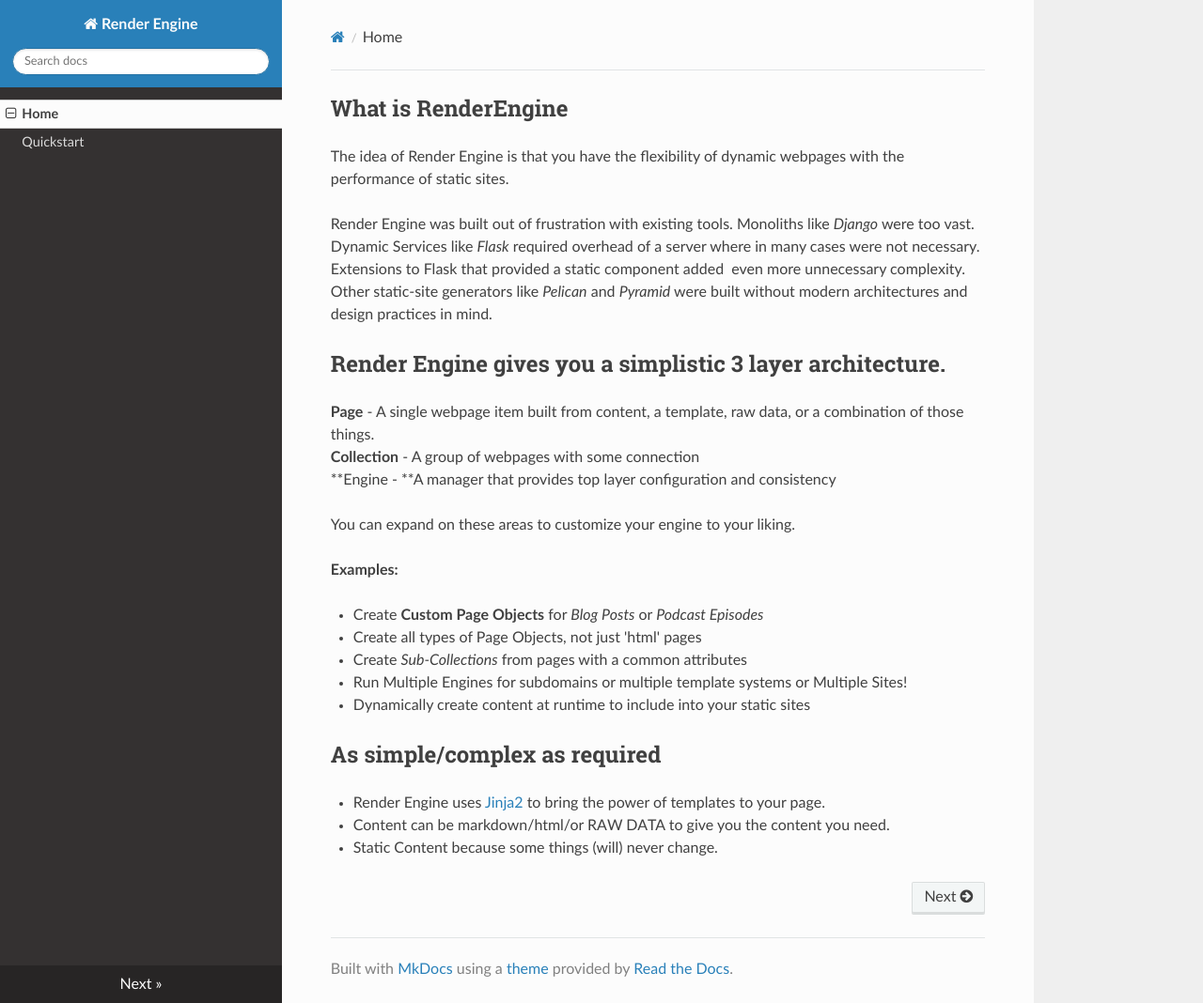
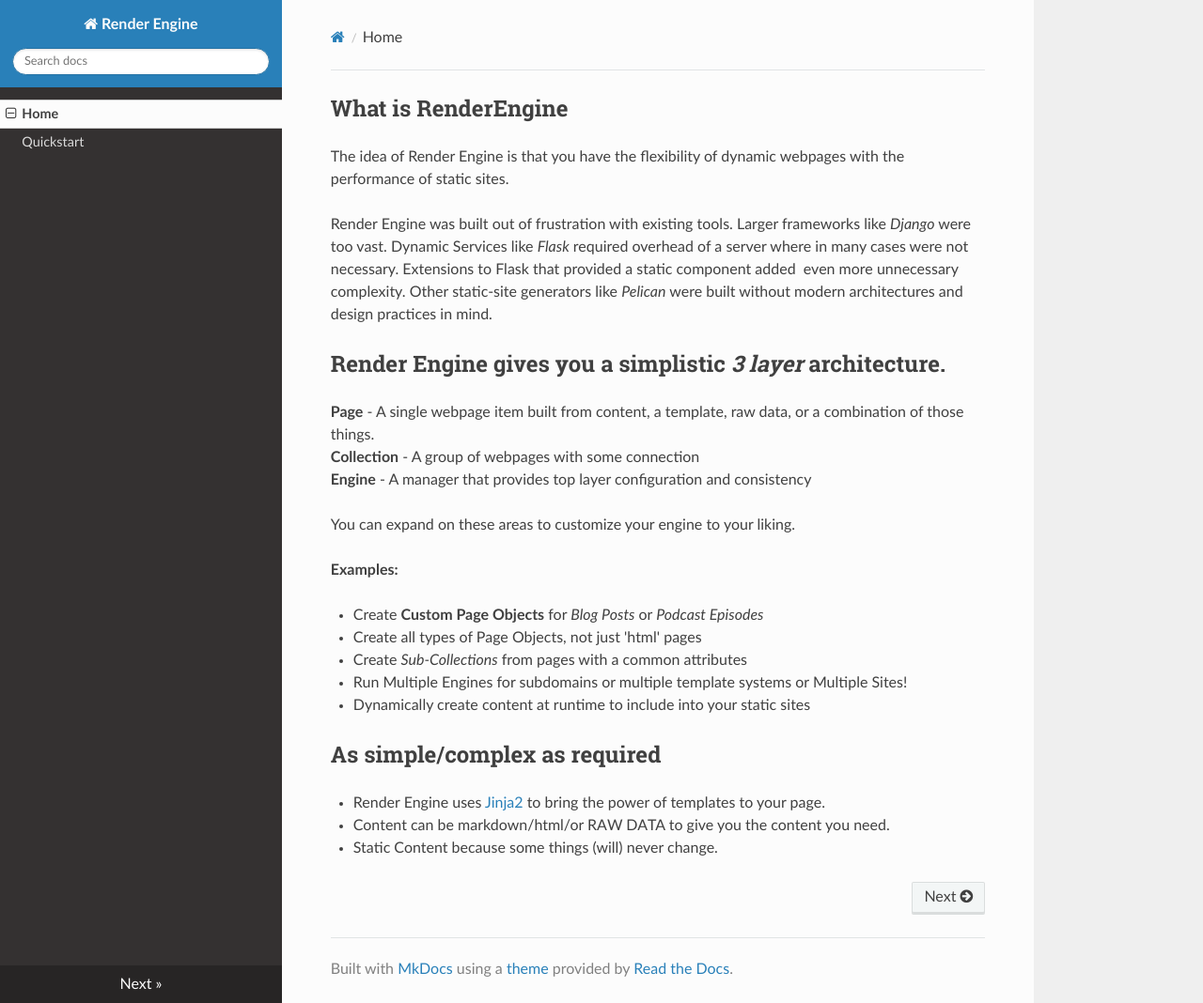
Before and after one commit to render-engine/render-engine, an MkDocs documentation site: the page built from docs/index.md, in a window 1280 px wide and 1068 px high. Shown: the whole window at 94% size. Built offline with MkDocs 1.6.1, drawn with Linux system fonts in a browser that asks for light colours; nearby versions of some CDN libraries.

```diff
--- a/docs/index.md
+++ b/docs/index.md
@@ -2,14 +2,14 @@
 
 The idea of Render Engine is that you have the flexibility of dynamic webpages with the performance of static sites.
 
-Render Engine was built out of frustration with existing tools. Monoliths like _Django_ were too vast. Dynamic Services like _Flask_ required overhead of a server where in many cases were not necessary. Extensions to Flask that provided a static component added  even more unnecessary complexity. Other static-site generators like _Pelican_ and _Pyramid_ were built without modern architectures and design practices in mind.
+Render Engine was built out of frustration with existing tools. Larger frameworks like _Django_ were too vast. Dynamic Services like _Flask_ required overhead of a server where in many cases were not necessary. Extensions to Flask that provided a static component added  even more unnecessary complexity. Other static-site generators like _Pelican_ were built without modern architectures and design practices in mind.
 
 
-## Render Engine gives you a simplistic 3 layer architecture.
+## Render Engine gives you a simplistic _3 layer_ architecture.
 
 **Page** - A single webpage item built from content, a template, raw data, or a combination of those things.
 **Collection** - A group of webpages with some connection
-**Engine - **A manager that provides top layer configuration and consistency
+**Engine** - A manager that provides top layer configuration and consistency
 
 You can expand on these areas to customize your engine to your liking.
 
```
Also changed, not shown: README.md (+3 -3 lines).
